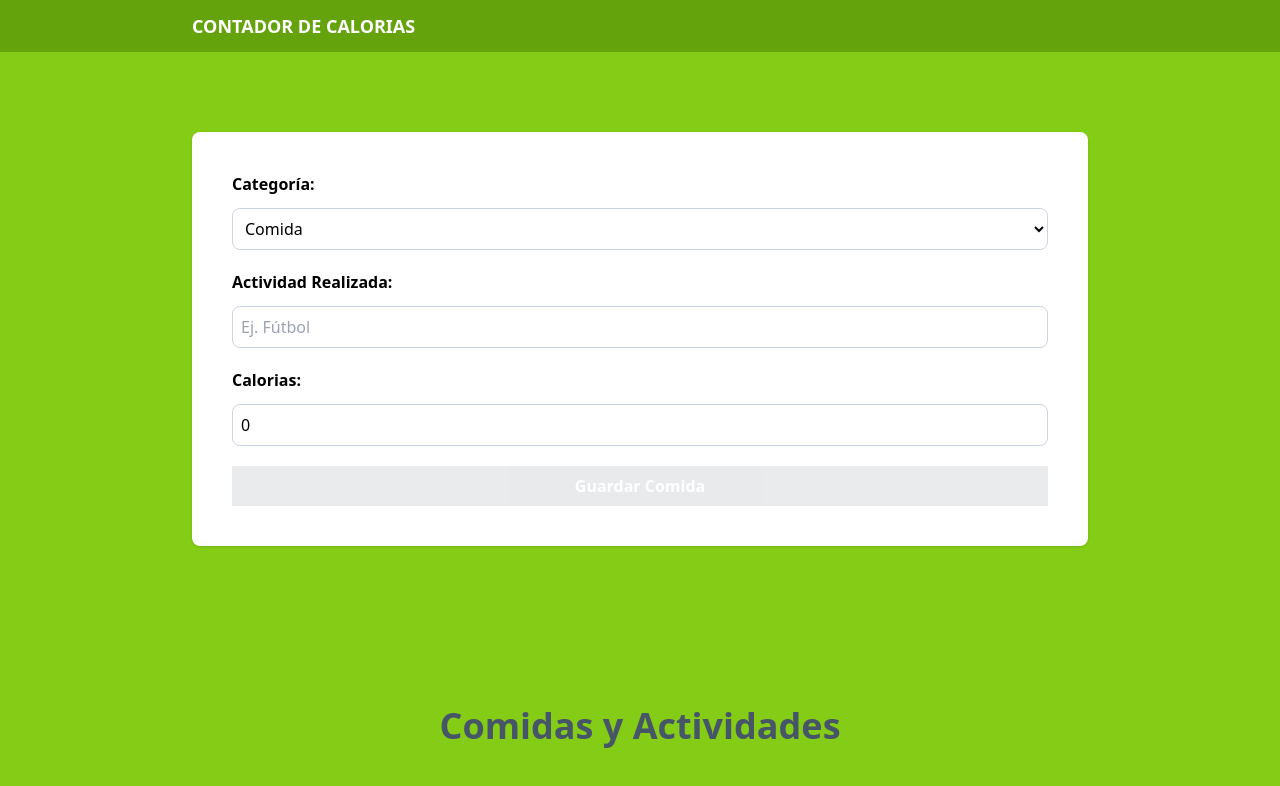
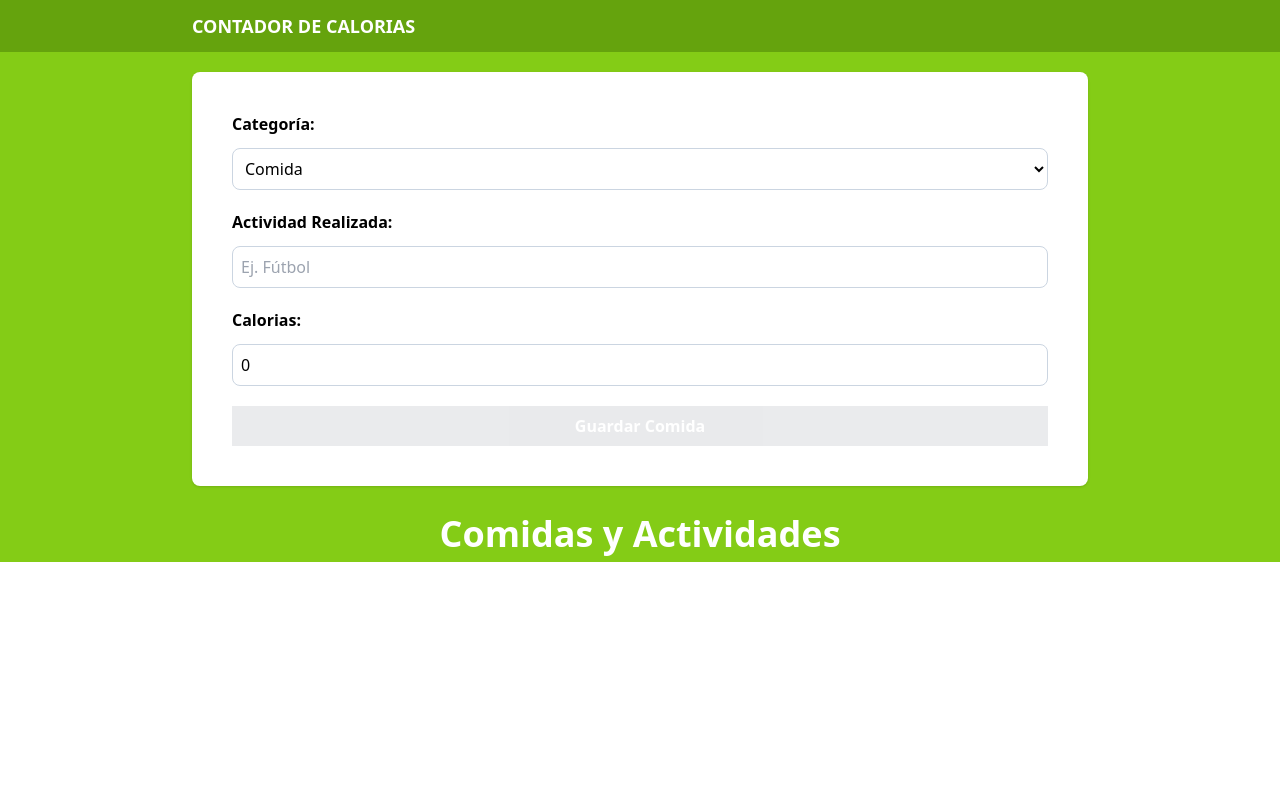
Before and after one commit to BryanGallo/Contador-Calorias-TS, a React (Vite) app: page / in a window 1280 px wide. Shown: the top 786 px of the page. Built offline with nearby package versions, Linux system fonts and the light colour scheme.

Commit message:
Color etiqueta en base a la categoria
estilos adicionales App.tsx

```diff
--- a/src/App.tsx
+++ b/src/App.tsx
@@ -15,12 +15,12 @@ function App() {
                     </h1>
                 </div>
             </header>
-            <section className="bg-lime-500 py-20 px-5">
+            <section className="bg-lime-500 py-5 px-5">
                 <div className="max-w-4xl mx-auto">
                     <Form dispatch={dispatch} />
                 </div>
             </section>
-            <section className="bg-lime-500 py-20 px-5">
+            <section className="bg-lime-500 py-2 px-5">
                 <ActivityList activities={state.activities} />
             </section>
         </>
--- a/src/components/ActivityList.tsx
+++ b/src/components/ActivityList.tsx
@@ -16,22 +16,28 @@ const ActivityList = ({ activities }: ActivityList) => {
 
     return (
         <>
-            <h2 className="text-slate-600 font-bold text-center text-4xl">
+            <h2 className="text-white font-bold text-center text-4xl">
                 Comidas y Actividades
             </h2>
             {activities.map((activity) => (
                 <div
                     key={activity.id}
-                    className="px-5 py-10 bg-white mt-5 flex justify-between"
+                    className="px-5 pb-5 pt-1 bg-white mt-5 rounded-lg "
                 >
-                    <div className=" space-y-2 relative">
-                        <p className="font-bold">
+                    <div className="space-y-2 flex flex-col ">
+                        <p
+                            className={` self-end text-sm font-bold px-2 py-2 text-white uppercase text-center rounded-lg ${
+                                activity.category === 1
+                                    ? "bg-orange-500"
+                                    : "bg-lime-500"
+                            }`}
+                        >
                             {categoryName(+activity.category)}
                         </p>
-                        <p className="text-2xl pt-5 font-black">
+                        <p className="text-2xl font-black">
                             {activity.name}
                         </p>
-                        <p className="text-4xl pt-5 font-black text-lime-500">
+                        <p className="text-4xl font-black text-lime-500">
                             {activity.calories} <span>Calorias</span>
                         </p>
                     </div>
```
